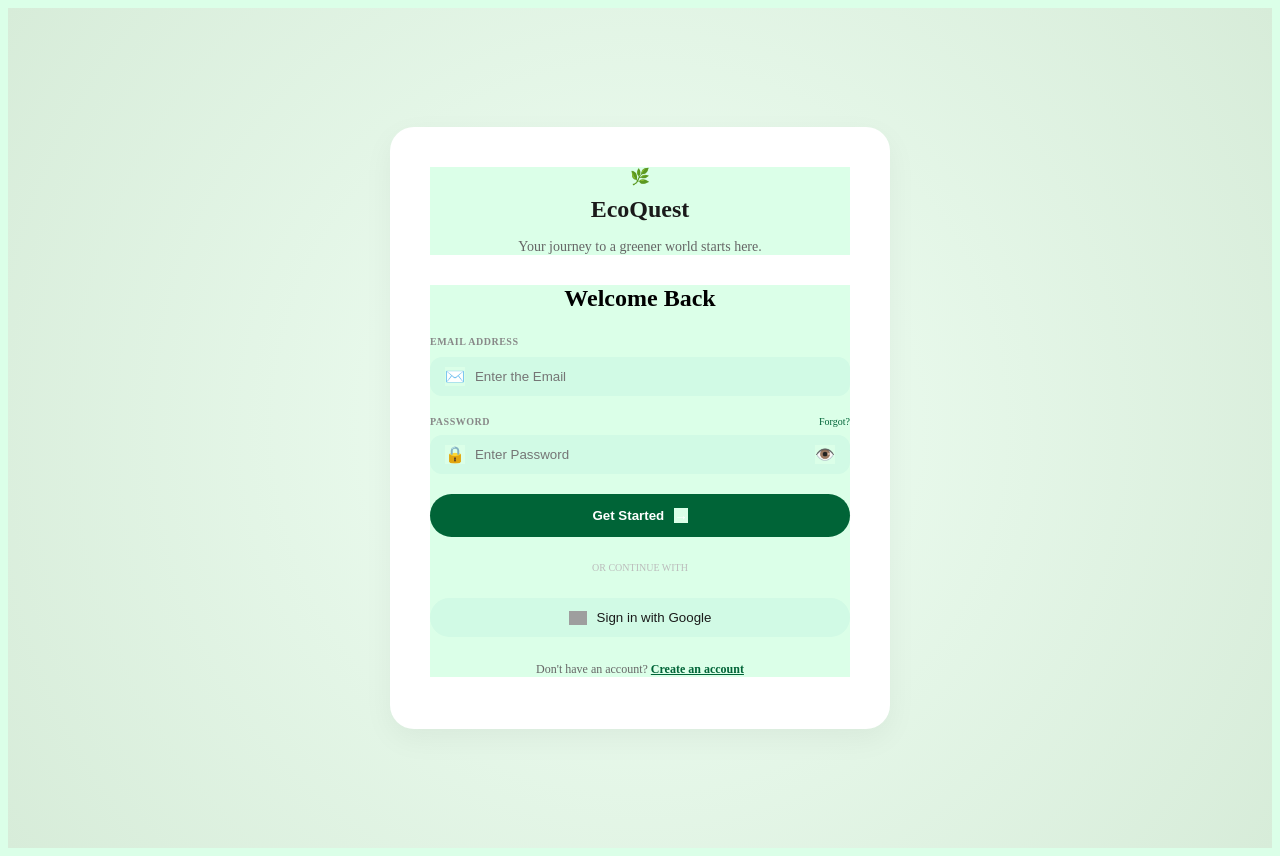
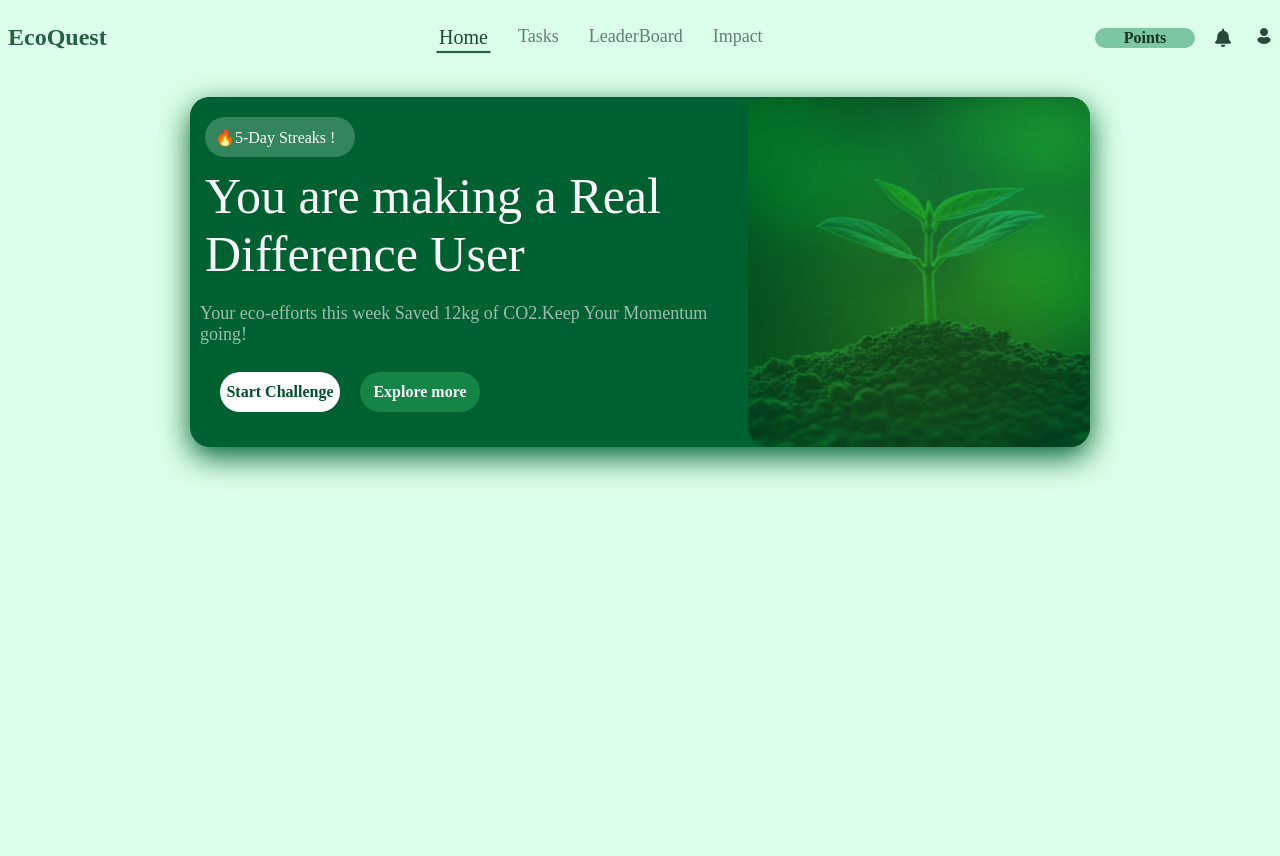
Before and after one commit to sundram1343/EcoQuest, a React (Vite) app: page /home in a window 1280 px wide. Before the commit this address led to /. After the commit the page ends 800 px from the top, so only its background shows below. Built offline with nearby package versions, Linux system fonts and the light colour scheme; grey boxes are pictures that could not be loaded.

Commit message:
Working on Home PAge

```diff
--- a/src/Pages/Home/Home.css
+++ b/src/Pages/Home/Home.css
@@ -1,21 +1,107 @@
-*{
+body{
     background-color: #dbffe8;
 }
 #wrap{
     display: flex;
     justify-content: center;
+    align-items: center;
+
 }
 #conatiner{
     display: flex;
-    height:90%;
-    width: 90%;
-    max-height: 580px;
-    max-width: 580px;
+    height:100%;
+    width: 100%;
+    max-height: 350px;
+    max-width: 900px;
     background-color: #006130;
-    justify-content: space-around;
-    align-items: center;
+    justify-content: space-between;
     border-radius: 20px;
     box-shadow: 0px 10px 30px #006130;
-    align-content: center;
     margin-top: 30px;
 }
+#StreakContainer{
+    display:flex;
+    background-color: #33855c;
+    padding: 10px;
+    border-radius: 50px;
+    height: 20px;
+    align-items: center;
+    margin-left: 15px;
+    margin-top: 20px;
+    margin-bottom: 10px;
+    width: 100%;
+    max-width: 130px;
+    align-content: center;
+}
+#Makingdifference{
+    background-color: #006130;
+    margin-bottom: 10px;
+    margin-left: 15px;
+    color:#f8f8f8;
+    font-size: clamp(28px, 5vw, 50px);
+}
+#HomeImage{
+    display: flex;
+    height:auto;
+    width: auto;
+    justify-content: flex-end;
+    margin-left: auto;
+    border-radius: 20px;
+}
+#leftcontainer{
+    display: flex;
+    flex-direction: column;
+    background-color: #006130;
+    border-radius: 20px;
+    width: 100%;
+    height: 100%;
+}
+#SavedLine{
+    display: flex;
+    background-color: #006130;
+    padding: 10px;
+    color:#f8f8f89e;
+    font-size: 18px;
+}
+#ButtonContainer{
+    display: flex;
+    padding: 20px;
+    margin-top: -3px;
+    background-color: #006130;
+    margin-left: 10px;
+    gap:20px;
+}
+#StartChallenge{
+    background-color: #ffffff;
+    border-radius: 20px;
+    height:40px;
+    width: 120px;
+    align-items: center;
+    justify-content: center;
+    text-align: center;
+    align-content: center;
+    color:#015029;
+    font-weight: 800;
+    cursor: pointer;
+}
+#ExploreMore{
+    background-color: #158447;
+    border-radius: 20px;
+    height:40px;
+    width: 120px;
+    align-items: center;
+    justify-content: center;
+    text-align: center;
+    align-content: center;
+    color:#f8f8f8;
+    font-weight: 800;
+    cursor: pointer;
+}
+#StartChallenge:active {
+  transform: scale(0.88);
+  transition: transform 0.2s ease-in-out;
+}
+#ExploreMore:active {
+  transform: scale(0.88);
+  transition: transform 0.2s ease-in-out;
+}
--- a/src/Pages/Home/Home.jsx
+++ b/src/Pages/Home/Home.jsx
@@ -1,13 +1,27 @@
 import React from 'react'
 import './Home.css'
 import Navbar from '../../Components/NavBar/Navabr'
+import { useAuth } from '../../context/AuthContext'
+import HomeImage from '../../assets/HomeImage.png'
 function Home() {
+  const {authUser} =useAuth();
   return (
     <>
       <div><Navbar/></div>
       <div id='wrap'>
         <div id='conatiner'>
-
+          <div id='leftcontainer'>
+          <div id='StreakContainer'>
+            <p style={{color:'#f8f8f8',backgroundColor:'#33855c'}}>🔥5-Day Streaks !</p>
+          </div>
+          <span id='Makingdifference'>You are making a Real Difference {authUser?.name||'User'}</span>
+          <span id='SavedLine'>Your eco-efforts this week Saved 12kg of CO2.Keep Your Momentum going!</span>
+          <div id='ButtonContainer'>
+            <span id='StartChallenge'>Start Challenge</span>
+            <span id='ExploreMore'>Explore more</span>
+          </div>
+          </div>
+          <img src={HomeImage} id='HomeImage'/>
         </div>
       </div>
     </>
--- a/src/context/AuthContext.jsx
+++ b/src/context/AuthContext.jsx
@@ -8,7 +8,7 @@ export function useAuth() {
 
 export function AuthProvider({ children }) {
   const [authUser, setAuthUser] = useState('');
-  const [isLoggedIn, setIsLoggedIn] = useState(false);
+  const [isLoggedIn, setIsLoggedIn] = useState(true);
 
   const login = (name) => {
     setAuthUser(name);
```
Also changed, not shown: src/assets/HomeImage.png (added).
